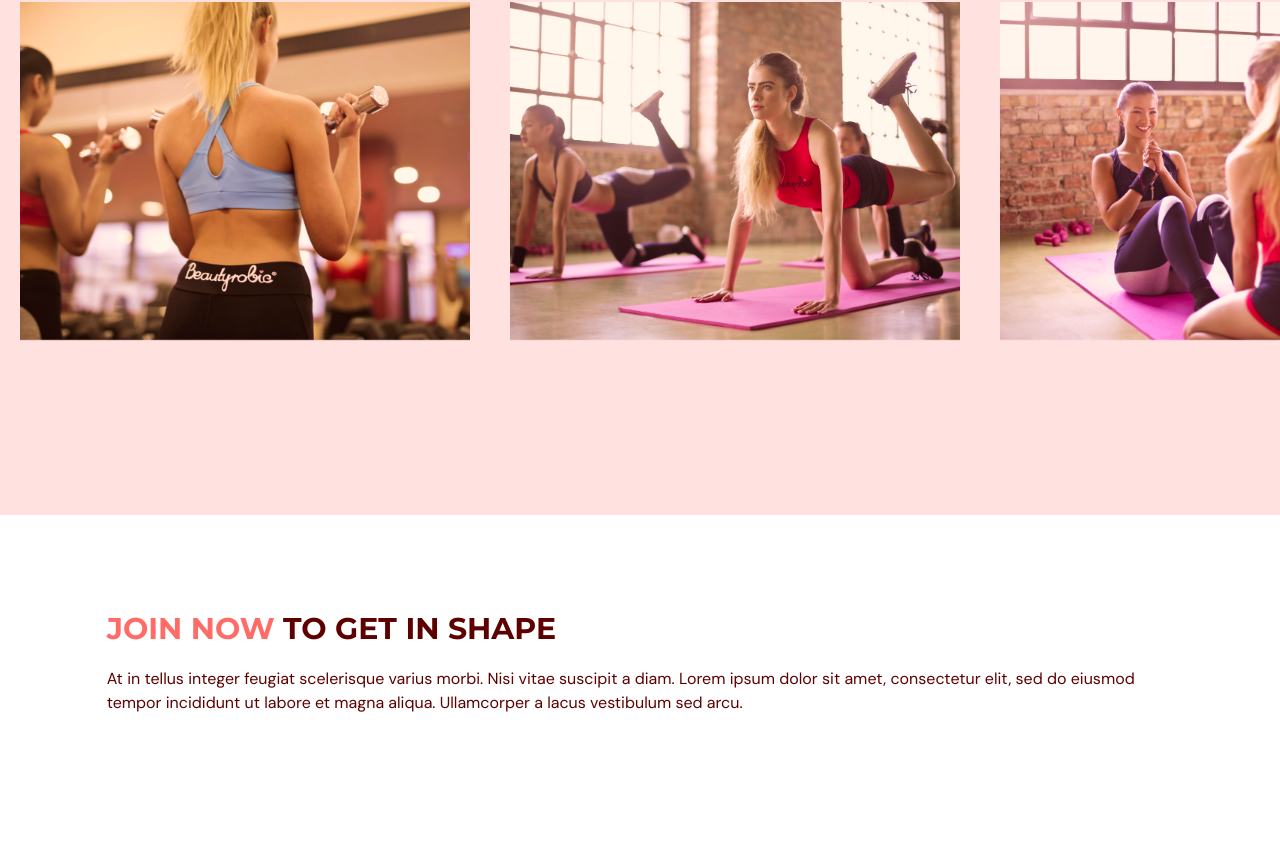
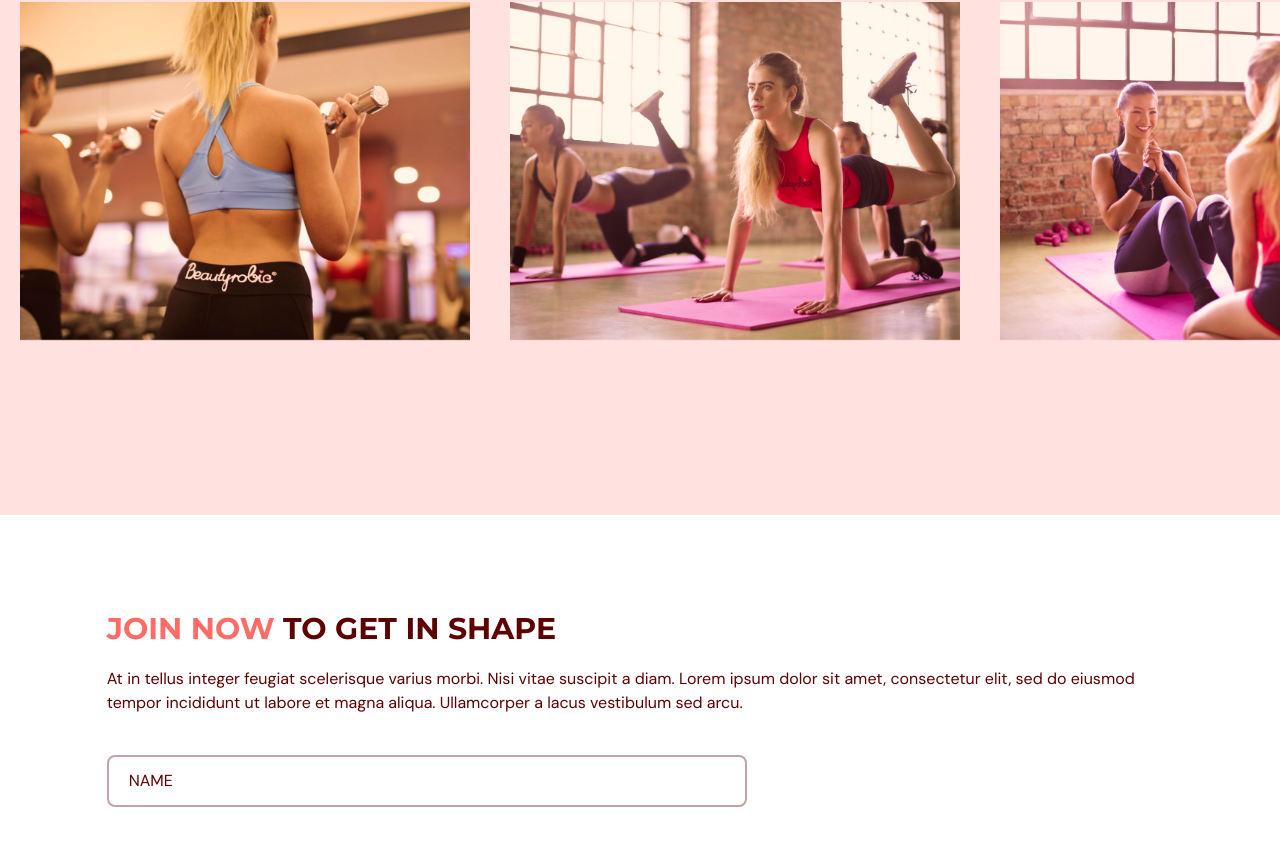
Before and after one commit to KaleabIsDoneWithJava/Evogym_-_Service_Website, a React (Vite) app: page / in a window 1280 px wide. Shown: the part 2475-3320 px from the top of the page. Built offline with nearby package versions, Linux system fonts and the light colour scheme.

Commit message:
Added a color in tailwind config

```diff
--- a/src/scenes/contactus/index.tsx
+++ b/src/scenes/contactus/index.tsx
@@ -9,6 +9,8 @@ type Props = {
 };
 
 function ContactUs({ setSelectedPage }: Props) {
+  const inputStyles = `"w-full rounded-lg border-2 border-gray-500 px-5 py-3 placeholder-gray-500"`;
+
   const {
     register,
     trigger, //allows us to validate our form if needed. Async function.
@@ -62,10 +64,28 @@ function ContactUs({ setSelectedPage }: Props) {
               visible: { opacity: 1, y: 0 },
             }}
           >
-            <form target="blank" onSubmit={onSubmit} action="https://formsubmit.co/el/hobime♠" method="POST">
+            <form
+              target="blank"
+              onSubmit={onSubmit}
+              action="https://formsubmit.co/el/hobime"
+              method="POST"
+            >
               <input
-
-               />
+                className="w-full rounded-lg border-2 border-gray-300 px-5 py-3 placeholder-gray-500 active:border-gray-500"
+                type="text"
+                placeholder="NAME"
+                {...register("name", {
+                  required: true,
+                  maxLength: 100,
+                })}
+              />
+              {errors.name && (
+                <p className="mt-1 text-red-500 ">
+                  {errors.name.type === "required" && "This Field is required."}
+                  {errors.name.type === "maxLength" &&
+                    "Max length is 100 characters."}
+                </p>
+              )}
             </form>
           </motion.div>
         </div>
--- a/tailwind.config.js
+++ b/tailwind.config.js
@@ -7,6 +7,7 @@ module.exports = {
         "gray-20": "#F8F4EB",
         "gray-50": "#EFE6E6",
         "gray-100": "#DFCCCC",
+        "gray-300": "#C3A4A4",
         "gray-500": "#5E0000",
         "primary-100": "#FFE1E0",
         "primary-300": "#FFA6A3",
```
